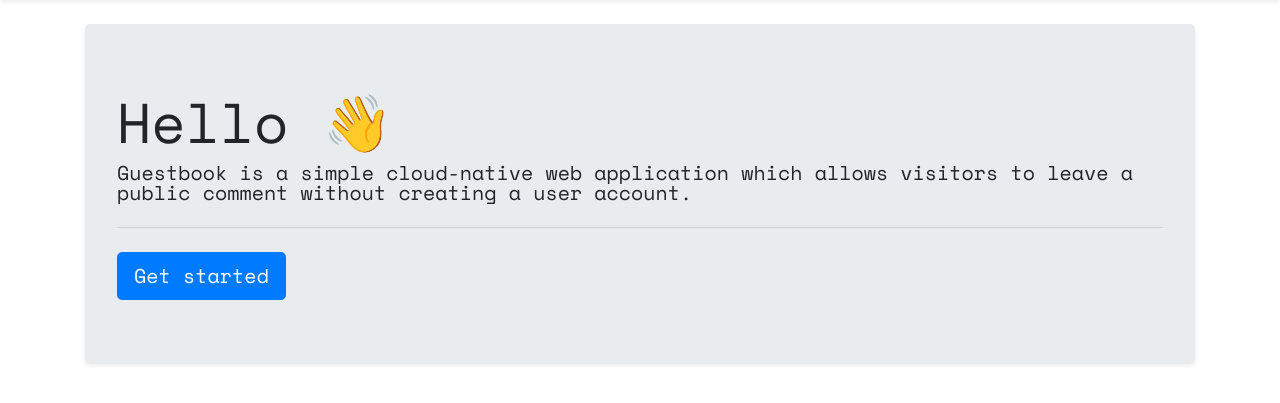
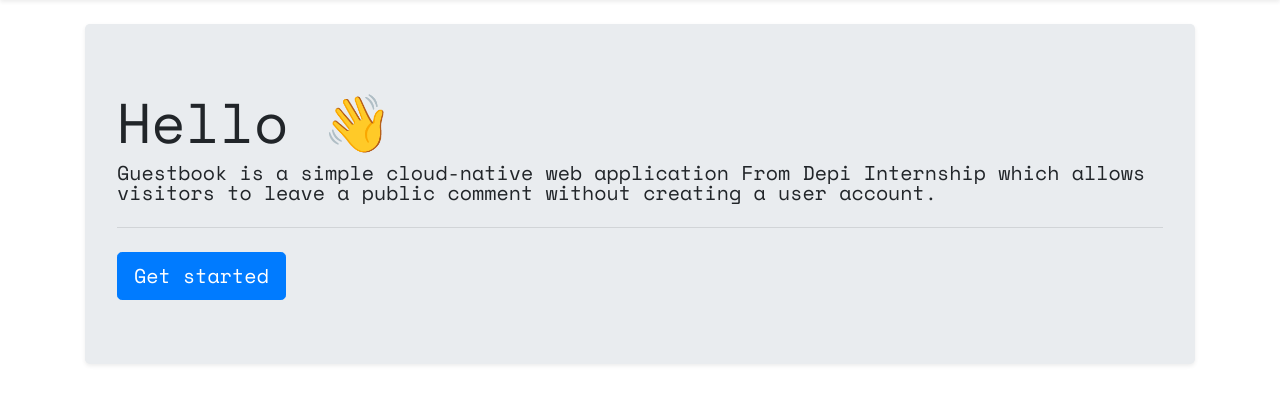
Before and after one commit to amira-abbas/final-guestbook, a Flask app: page / in a window 1280 px wide. Shown: the part 55-458 px from the top of the page. Run offline with Flask 2, Linux system fonts and the light colour scheme; some libraries are stand-ins or nearby versions; some web fonts are replaced.

Commit message:
Update index.html

```diff
--- a/app/main/templates/index.html
+++ b/app/main/templates/index.html
@@ -3,7 +3,7 @@
     <div class="jumbotron shadow-sm">
         <h1 class="display-4">Hello &#128075;</h1>
         <p class="lead">
-            Guestbook is a simple cloud-native web application which allows visitors to leave a public comment without creating a user account.
+            Guestbook is a simple cloud-native web application From Depi Internship which allows visitors to leave a public comment without creating a user account.
         </p>
         <hr class="my-4" />
         <a class="btn btn-primary btn-lg" href="/entries/new" role="button">Get started</a>
```
